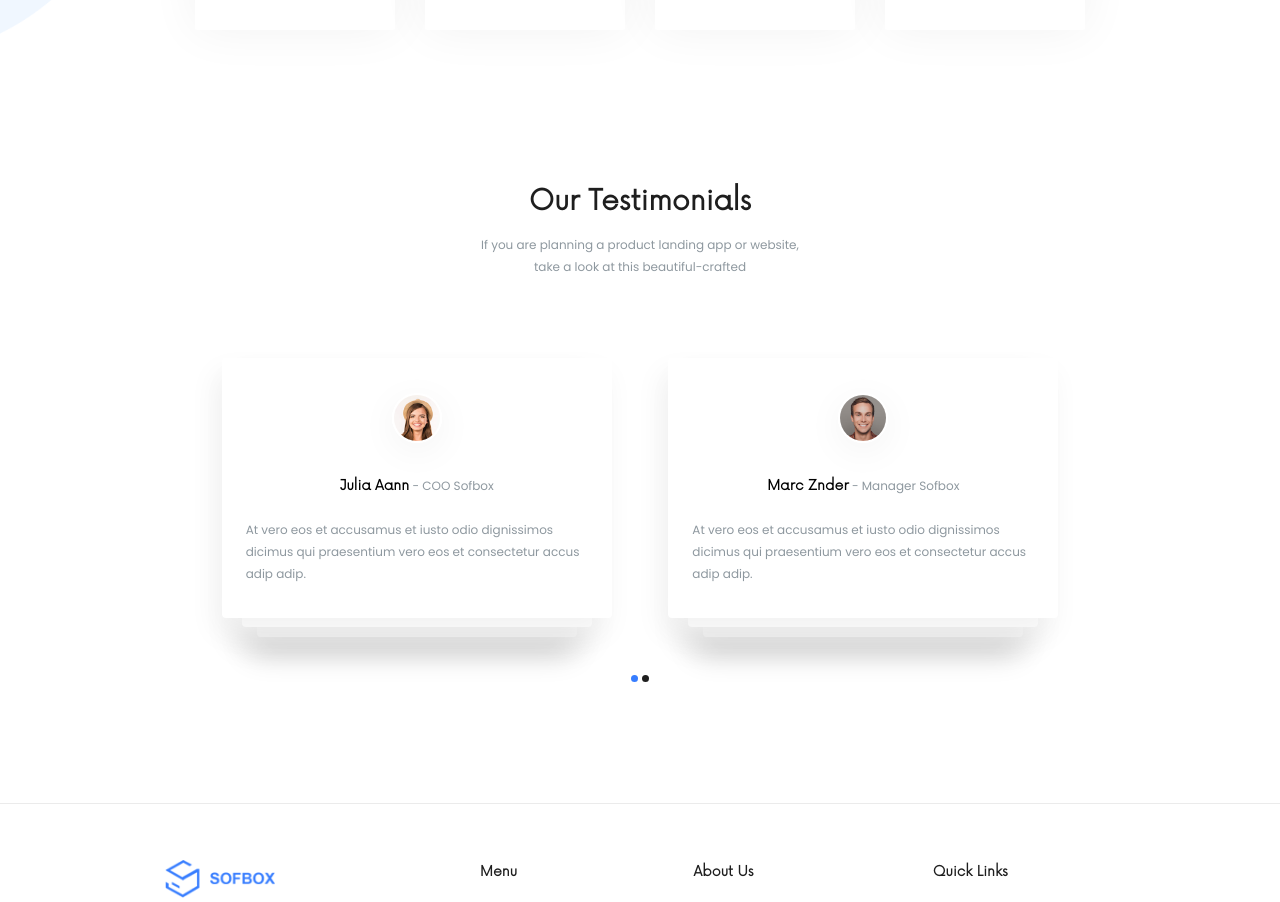
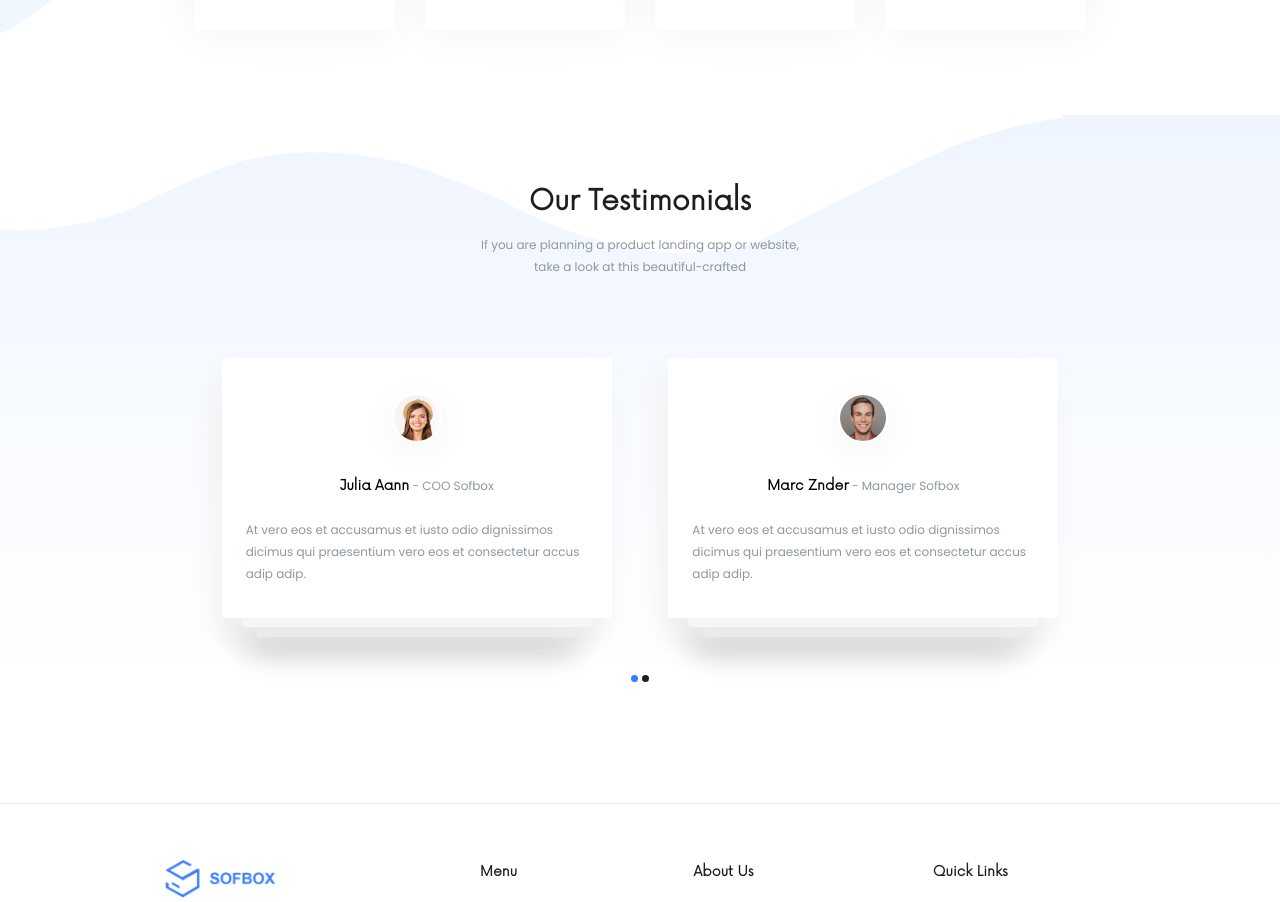
Before and after one commit to lorenzo-guerrini/proj-html-vuejs, a Vue app: page / in a window 1280 px wide. Shown: the part 1818-2720 px from the top of the page. Built offline with nearby package versions, Linux system fonts and the light colour scheme.

Commit message:
Correzioni varie + sfondo a Testimonials

```diff
--- a/src/components/commons/Testimonial.vue
+++ b/src/components/commons/Testimonial.vue
@@ -1,14 +1,16 @@
 <template>
   <!-- Testimonal della sezione Testimonials -->
-  <!-- TODO: Immagine, nome, testo -->
   <div class="testimonial">
+
     <div class="image">
       <img :src="require(`../../assets/img/${image}`)" :alt="name" />
     </div>
+
     <div class="info">
       <span class="name">{{ name }}</span
       ><span class="role"> - {{ role }}</span>
     </div>
+
     <p>{{ description }}</p>
   </div>
 </template>
--- a/src/components/sections/Features.vue
+++ b/src/components/sections/Features.vue
@@ -2,6 +2,7 @@
   <!-- Sezione Features -->
   <section>
     <div class="container">
+
       <div class="text">
         <div>
           <h2>Popular features that your business needs</h2>
@@ -24,7 +25,7 @@
       </div>
     </div>
 
-    <img class="background-circle" src="../../assets/img/14.png">
+    <img class="background-circle" src="../../assets/img/14.png" />
   </section>
 </template>
 
--- a/src/components/sections/Testimonials.vue
+++ b/src/components/sections/Testimonials.vue
@@ -1,7 +1,8 @@
 <template>
   <!-- Sezione Testimonials -->
-  <!-- TODO: Testo, Testimonial (commons) -->
   <section>
+    <img class="background-waves" src="../../assets/img/15.png" />
+
     <div class="container">
       <div class="text">
         <h2>Our Testimonials</h2>
@@ -65,12 +66,31 @@ export default {
 @import "../../assets/style/vars.scss";
 
 section {
-  margin-top: 150px;
+  padding-top: 65px;
+  margin-top: 85px;
+
+  background: linear-gradient(
+    180deg,
+    rgba(239, 245, 255, 1) 0%,
+    rgba(0, 212, 255, 0) 100%
+  );
+
+  position: relative;
+}
+
+.background-waves {
+  width: 83%;
+
+  position: absolute;
+  top: 0px;
 }
 
 .text {
   text-align: center;
   margin-bottom: 80px;
+
+  position: relative;
+  z-index: 1;
 
   h2 {
     margin-bottom: 12px;
@@ -93,7 +113,7 @@ section {
     margin: 0 2px;
 
     &.active {
-      color: $iconColorSecond !important;
+      color: $iconColorSecond;
     }
   }
 }
```
